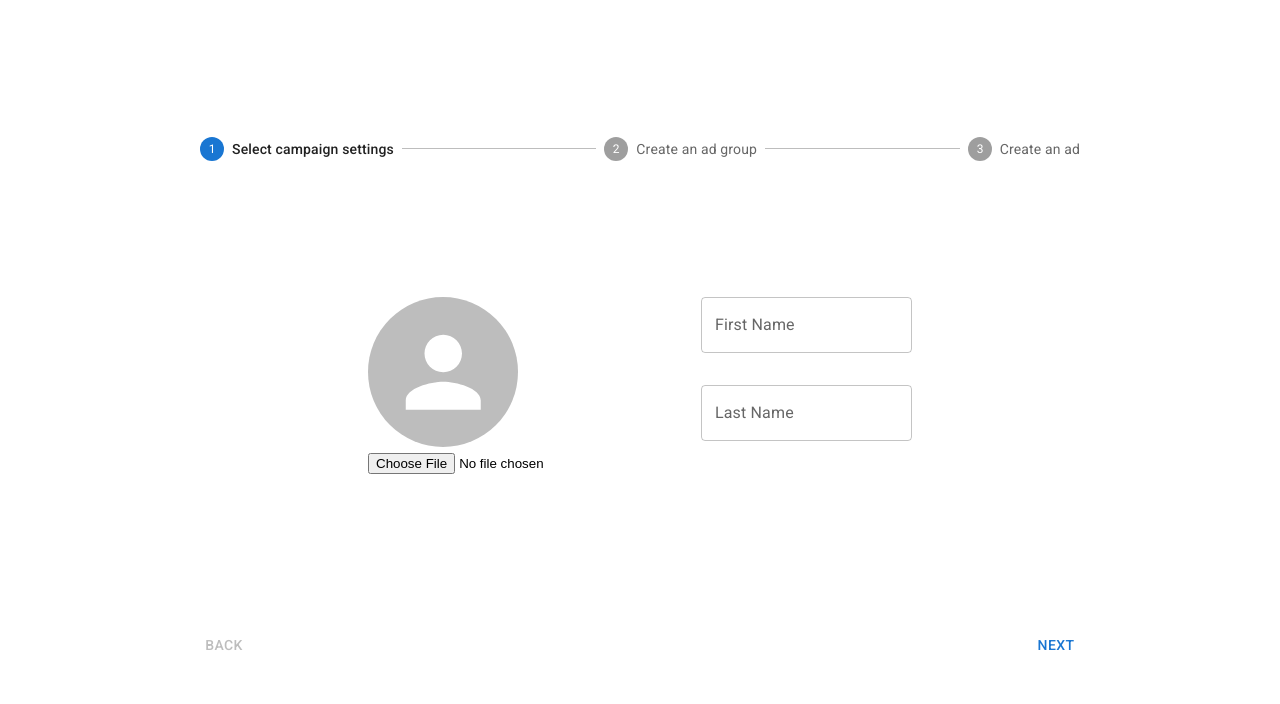
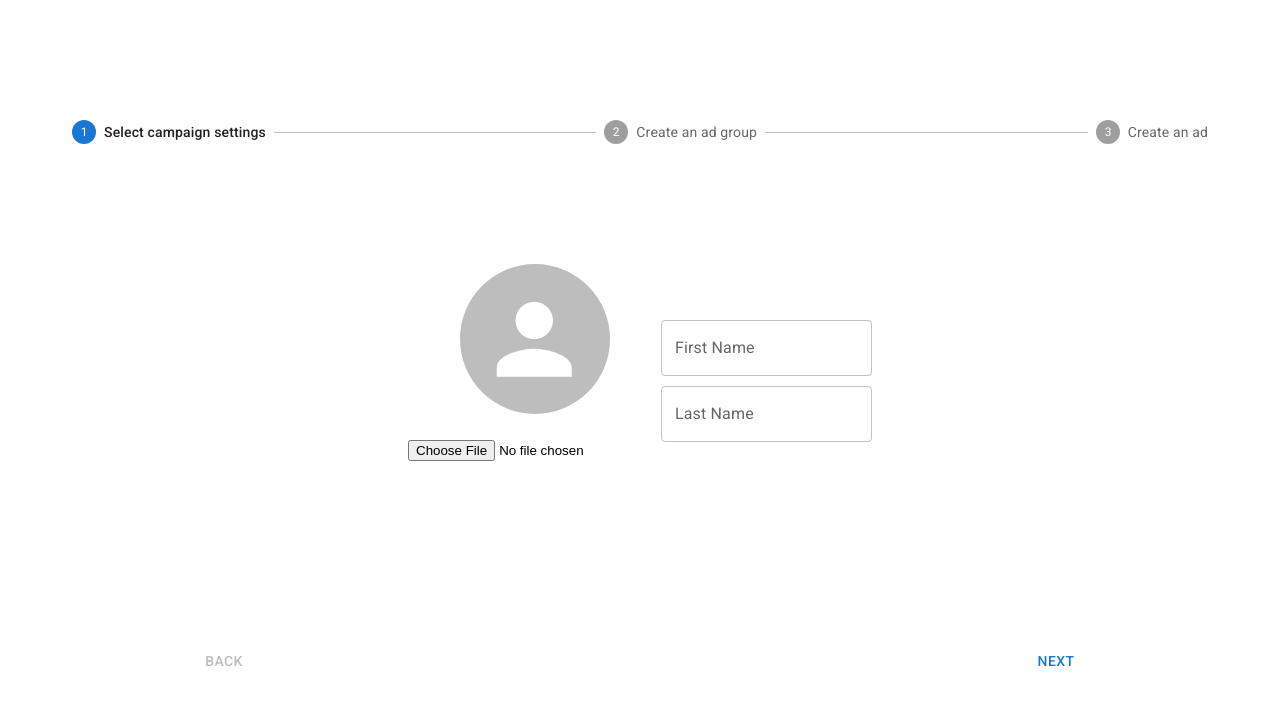
Before and after one commit to yabakhar/matcha, a React (Create React App) app in the folder client/: page /profile in a window 1280 px wide. Shown: the top 704 px of the page. Built offline with nearby package versions, Linux system fonts and the light colour scheme.

Commit message:
add some style in compllite profile

```diff
--- a/client/package.json
+++ b/client/package.json
@@ -52,6 +52,9 @@
     ]
   },
   "devDependencies": {
-    "prettier": "^2.5.1"
+    "autoprefixer": "^10.4.1",
+    "postcss": "^8.4.5",
+    "prettier": "^2.5.1",
+    "tailwindcss": "^3.0.8"
   }
 }
--- a/client/src/views/CompleteProfile.js
+++ b/client/src/views/CompleteProfile.js
@@ -33,7 +33,7 @@ export default function HorizontalLinearStepper() {
 
   return (
   <div style={{display : 'flex', alignItems : 'center', justifyContent : 'space-evenly', width : '100%', flexDirection : 'column', height : '100%'}}>
-      <Stepper activeStep={activeStep} style={{width : '70%'}}>
+      <Stepper activeStep={activeStep}  style={{width : '90%'}}>
         {steps.map((label, index) => {
             const stepProps = {};
             const labelProps = {};
@@ -45,11 +45,12 @@ export default function HorizontalLinearStepper() {
         })}
       </Stepper>
       {activeStep === steps.length ? (
-        <Fragment>
+        <>
            {console.log(userData)}
-        </Fragment>
+            Hello world!
+        </>
       ) : (
-        <Fragment>
+        <>
           <ContainerStyle>
           <userContext.Provider value={{
               userData,
@@ -57,7 +58,6 @@ export default function HorizontalLinearStepper() {
           }}>
             <Content stepContent={activeStep}/>
           </userContext.Provider>
-
           </ContainerStyle>
           <Box sx={{ display: "flex", flexDirection: "row", pt: 2, width : '70%' }}>
             <Button
@@ -73,7 +73,7 @@ export default function HorizontalLinearStepper() {
               {activeStep === steps.length - 1 ? "Finish" : "Next"}
             </Button>
           </Box>
-        </Fragment>
+        </>
       )}
   </div>
   );
--- a/client/src/views/Steps/StepOne.js
+++ b/client/src/views/Steps/StepOne.js
@@ -1,6 +1,6 @@
 import TextField from '@mui/material/TextField';
 import Avatar from '@mui/material/Avatar';
-import {useContext } from 'react';
+import { useContext } from 'react';
 import Box from '@mui/material/Box';
 import Grid from '@mui/material/Grid';
 import DatePicker from '@mui/lab/DatePicker';
@@ -9,13 +9,13 @@ import AdapterDateFns from '@mui/lab/AdapterDateFns';
 import Swal from 'sweetalert2'
 import { userContext } from "../CompleteProfile";
 
-const StepOne =() => {
+const StepOne = () => {
   const {
     userData,
     setUserData
   } = useContext(userContext);
 
-    const updatename = ({target}) => {
+  const updatename = ({ target }) => {
     const { name, value } = target
     setUserData(initialValue => ({
       ...initialValue,
@@ -35,14 +35,13 @@ const StepOne =() => {
     let reader = new FileReader()
     reader.readAsDataURL(file);
     reader.onloadend = function (e) {
-        if (e.currentTarget.result.match('image.*'))
-        {
+      if (e.currentTarget.result.match('image.*')) {
         setUserData(initialValue => ({
           ...initialValue,
           "pprofile": e.currentTarget.result
         }))
       }
-        else{
+      else {
         Swal.fire({
           icon: 'error',
           title: 'Oops...',
@@ -53,20 +52,22 @@ const StepOne =() => {
 
   }
   return (
-        <Box sx={{ flexGrow: 0 }} sm={1} md={2} alignItems="center">
-        <Grid container spacing={10}>
-        <Grid item xs>
-          <div >
-          <Avatar sx={{ width: 150, height: 150 }} src={userData.pprofile}/>
-          <input accept="image/*"  id="icon-button-file" type="file" name="pprofile" onChange={changepic} />
+    <Box sx={{ flexGrow: 0 }} sm={1} md={2} alignItems="center" style={{ display: "flex", flexWrap: "wrap",     alignContent: "center",
+    justifyContent: "center" }}>
+      <div style={{
+         display: "flex", alignContent: "center",
+        justifyContent: "center",
+        alignItems: "center",
+        flexDirection: "column",
+        marginBottom: "10%"
+      }}>
+        <Avatar sx={{ width: 150, height: 150 ,marginBottom:"10%"}} src={userData.pprofile} />
+        <input accept="image/*" id="icon-button-file" type="file" name="pprofile" onChange={changepic} />
       </div>
-        </Grid>
-        <Grid item xs>
-        <form style={{display: "flex",
-                  flexDirection: "column",
-                  gap:"2rem"}}>
-        <TextField label={"First Name"} value={userData.fname} name="fname" onChange={updatename} />
-        <TextField label={"Last Name"} value={userData.lname}  name="lname" onChange={updatename} />
+        <form
+        style={{  display: "flex", flexDirection: "column" }}>
+          <TextField label={"First Name"} value={userData.fname} name="fname" onChange={updatename} style={{marginBottom: "10px",  width: "100%"}}/>
+          <TextField label={"Last Name"} value={userData.lname} name="lname" onChange={updatename} style={{marginBottom: "10px",  width: "100%"}}/>
           <LocalizationProvider dateAdapter={AdapterDateFns}>
             <DatePicker
               label="Birthday"
@@ -74,12 +75,11 @@ const StepOne =() => {
               value={userData.birthday}
               onChange={(newValue) => {
                 updatebirthday(newValue);
-            }}renderInput={(params) => <TextField {...params} />}/>
+              }} renderInput={(params) => <TextField {...params} />} style={{marginBottom: "10px", width: "100%"}}/>
           </LocalizationProvider>
         </form>
-        </Grid>
-        </Grid>
     </Box>
+
   )
 }
 export default StepOne
--- a/client/src/views/Steps/StepThree.jsx
+++ b/client/src/views/Steps/StepThree.jsx
@@ -4,7 +4,9 @@ import ImageListItem from '@mui/material/ImageListItem';
 import Delete from '../../assets/icons/delete.png'
 import Swal from 'sweetalert2'
 import styled  from 'styled-components';
+import Box from '@mui/material/Box';
 import { userContext } from "../CompleteProfile";
+import { min } from 'date-fns';
 const StepThree =() => {
   const {
     userData,
@@ -53,11 +55,11 @@ const StepThree =() => {
     }
     }
     return (
-          <div >
-           <input accept="image/*" name="uploadgalerry" type="file" onChange={changepic} value={InputValue} disabled={userData.galery.length > 3} />
-           {
+      <Box alignItems="center" display="flex" flexWrap="wrap"  alignContent="center" background="red" justifyContent="center">
+
+           <div>{
            userData.galery.length < 1 ? "" :
-            <ImageList sx={{ width: 500, height: 450 }} cols={3} rowHeight={150}>
+            <ImageList>
             {userData.galery?.map((item, index) => (
               <div key={index}>
               <ImageListItem >
@@ -67,14 +69,17 @@ const StepThree =() => {
                   src={item}
                   alt={item}
                   loading="lazy"
-                  style={{width : '150px', height : '150px'}}
+                  style={{width :"15vh" ,height : "15vh"}}
                 />
               </ImageListItem>
              </div>
             ))}
            </ImageList>
-            }
-          </div>
+            }</div>
+             <div style={{position: "relative"}}>
+            <Label>Choose a file</Label>
+           <Input accept="image/*" name="uploadgalerry" type="file" onChange={changepic} value={InputValue} disabled={userData.galery.length > 3} /></div>
+        </Box>
     )
   }
 export default StepThree
@@ -86,3 +91,17 @@ const Image = styled.img`
   position : absolute;
   float:right;
 `
+
+const Input = styled.input`
+   opacity: 0;
+   position: absolute;
+   background-color: #e60202;
+   cursor: pointer;
+   top: 0;
+   left: 0;
+`
+const Label = styled.label`
+  cursor: pointer;
+  color: #00b1ca;
+  font-weight: bold;
+`
--- a/client/src/views/Steps/StepTwo.js
+++ b/client/src/views/Steps/StepTwo.js
@@ -25,8 +25,8 @@ const StepTwo =() => {
 
 
     return (
-      <Box sx={{ flexGrow: 0 }} sm={2} md={2} alignItems="center">
-      <FormControl component="fieldset" style={{display : 'flex', flexDirection : 'row'}}>
+      <Box sm={1} md={2} alignItems="center">
+      <FormControl component="fieldset" style={{display : 'flex', flexDirection : 'row'}} md={{display : 'flex', flexDirection : 'column'}}>
         <div>
         <FormLabel component="legend">Gender</FormLabel>
         <RadioGroup  aria-label="gender" name="yourGender" onChange={updatename}>
```
Also changed, not shown: 2 other files (tests, documents, lock files or other folders). Lines whose indentation alone changed are shown as unchanged.
